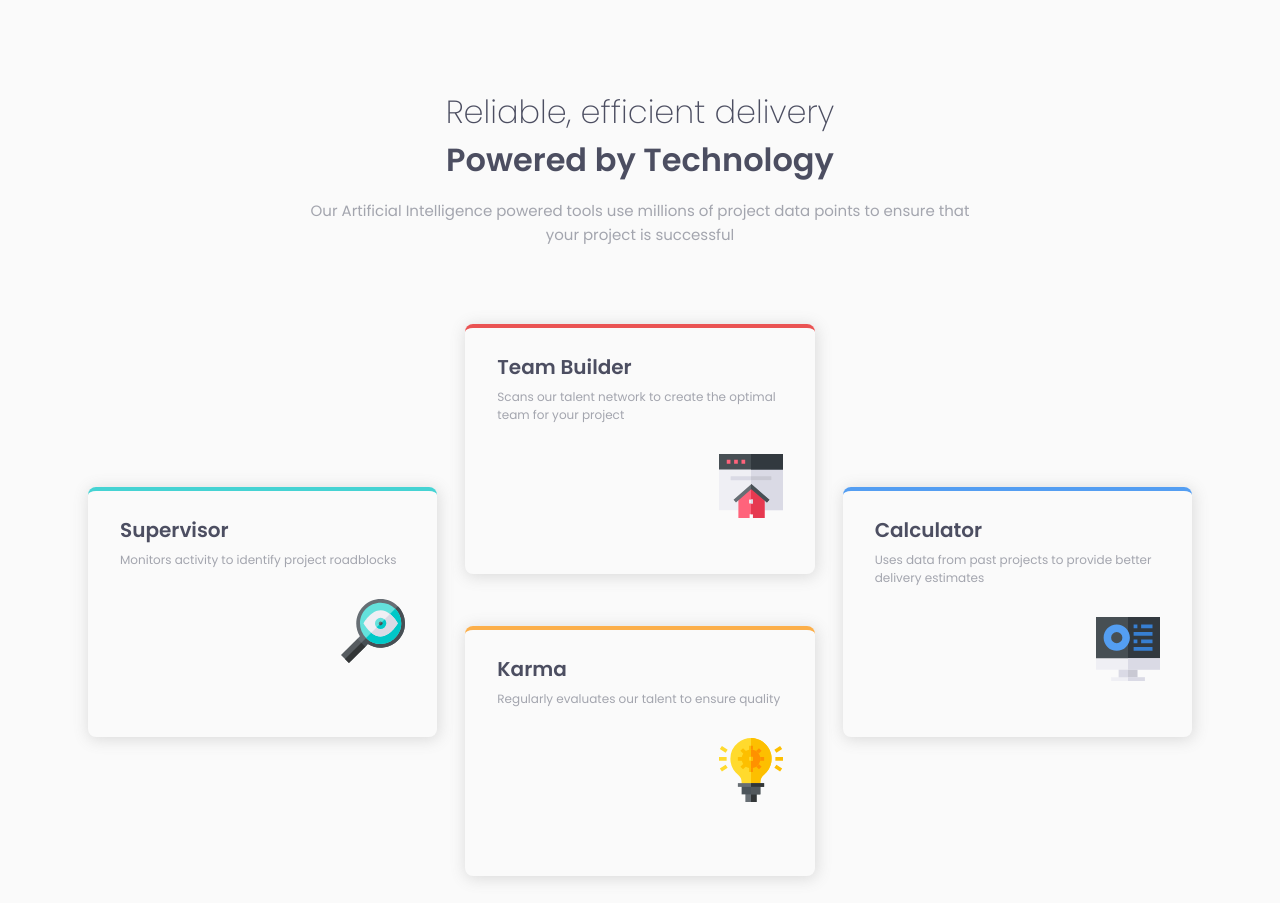
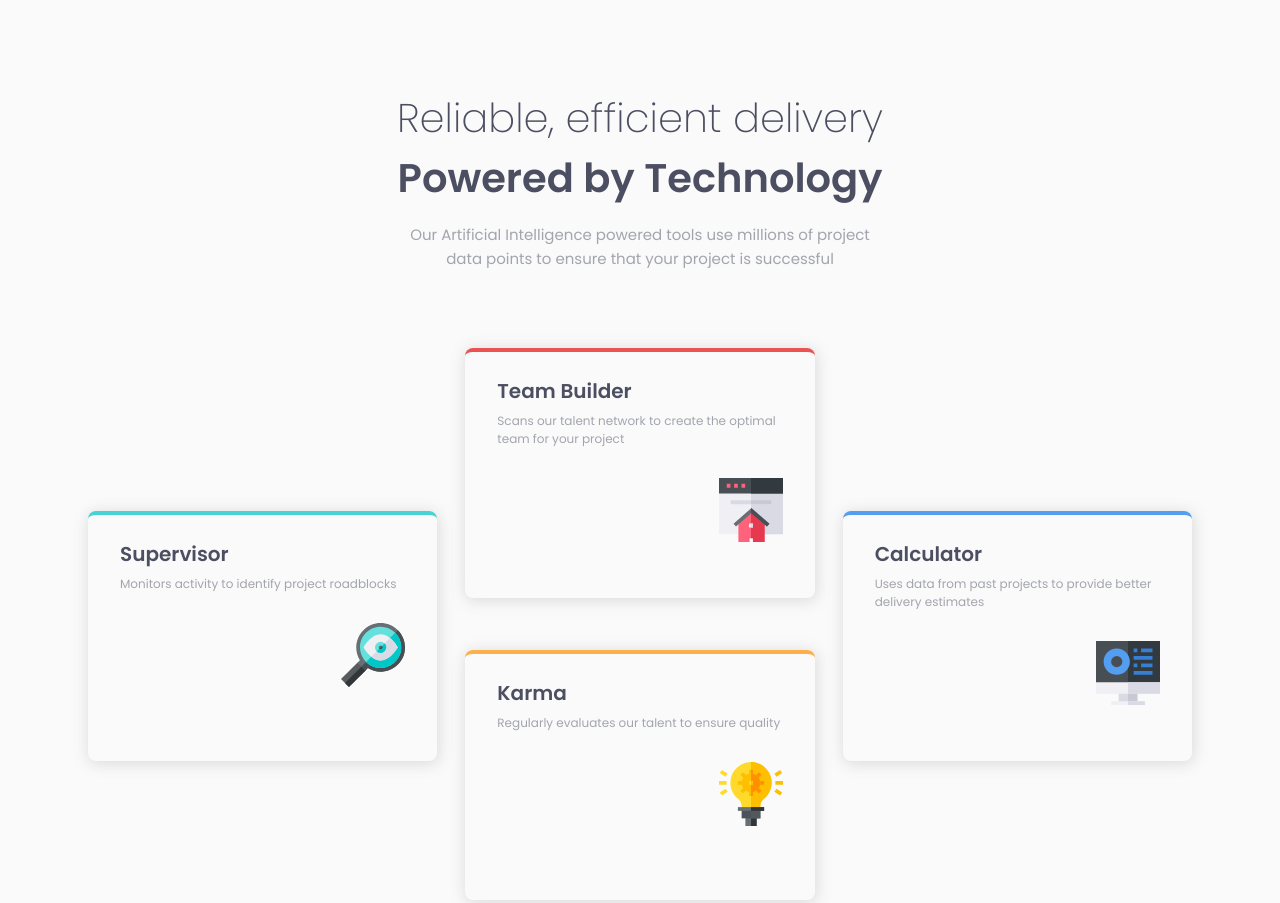
Before and after one commit to ashleyftw/four-card-feature-section-master, a plain HTML site: page index.html in a window 1280 px wide. Shown: the top 903 px of the page. Drawn offline with Linux system fonts and the light colour scheme.

Commit message:
fix text font-size and layout

```diff
--- a/style.scss
+++ b/style.scss
@@ -40,10 +40,11 @@ body {
     margin: 0 auto;
     padding: var(--mar-sm) 0;
     h1 {
-      font-size: var(--fs-xxl);
+      font-size: var(--fs-xxxl);
     }
     p {
-        margin: 0;
+        margin: 0 auto;
+        max-width: 70%;
     }
   }
 }
```
Also changed, not shown: style.css, 1 other file.
